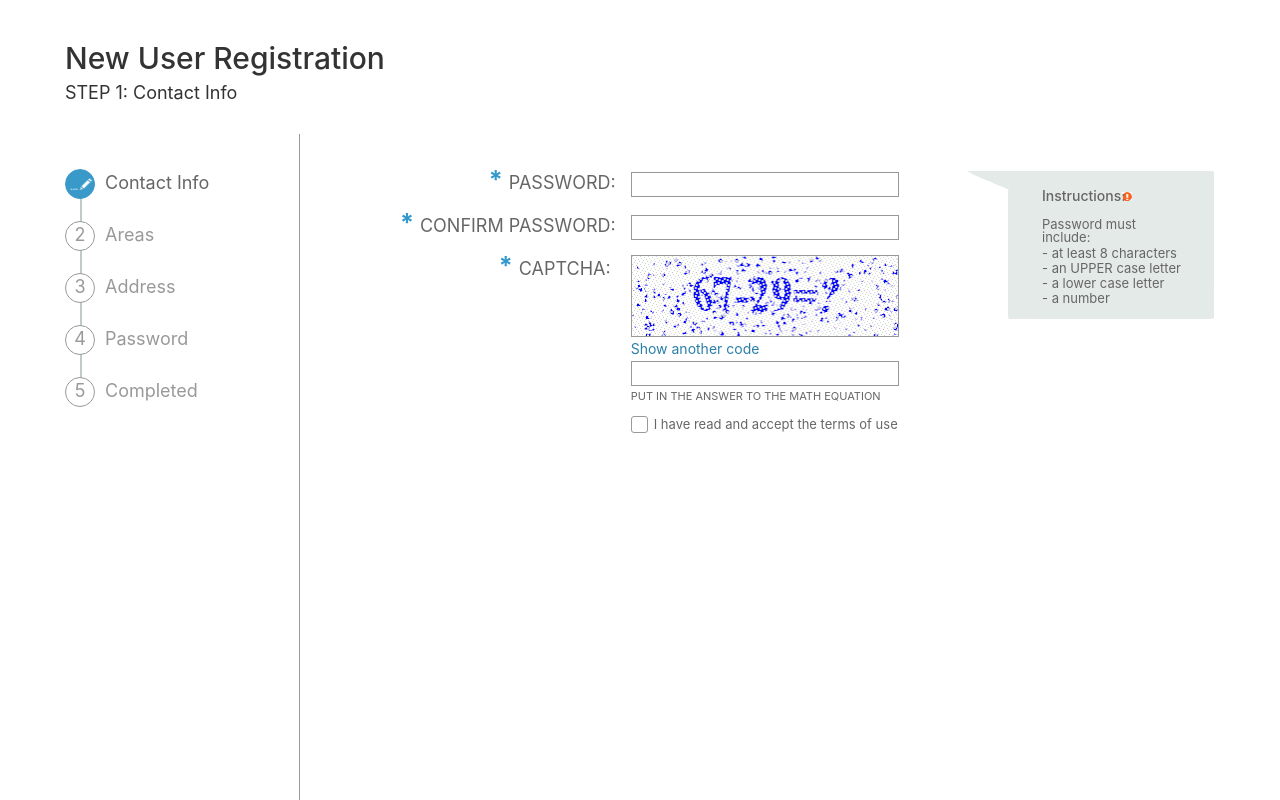
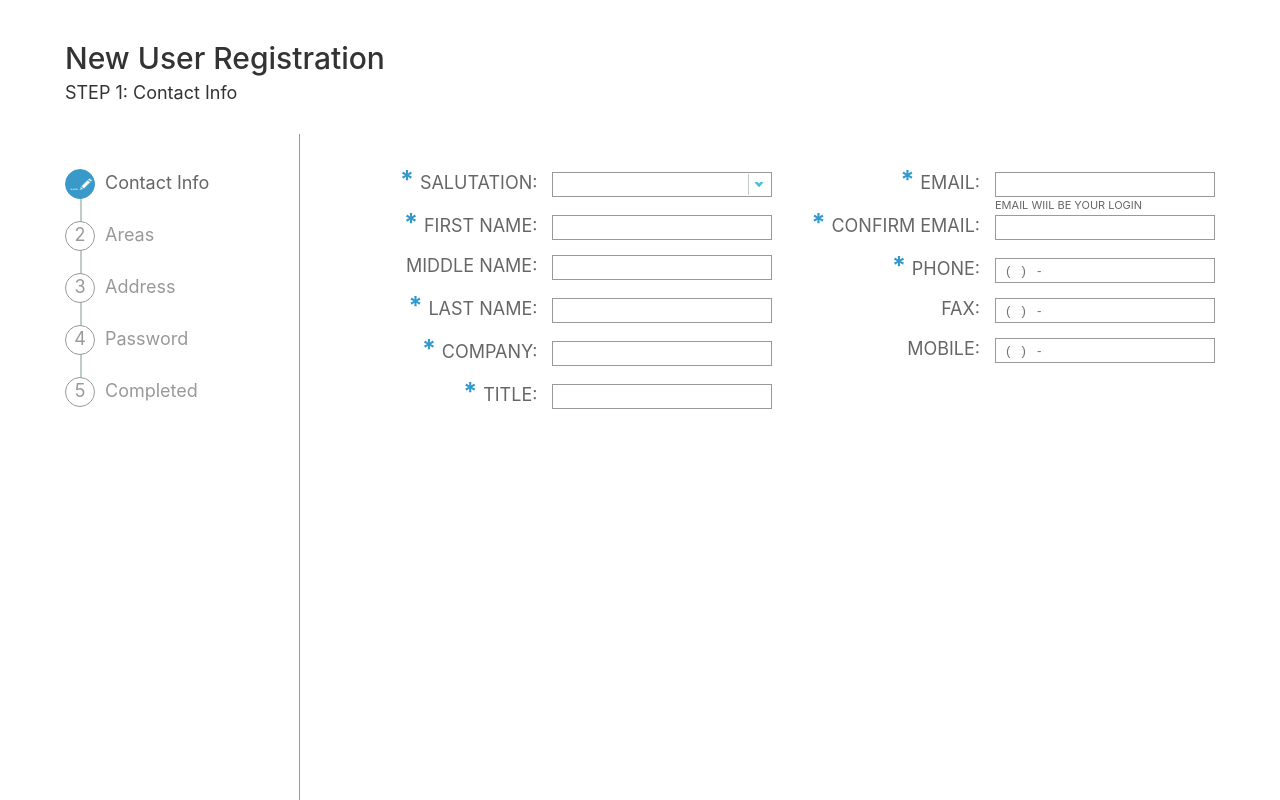
Before and after one commit to Mirum-cor/react-registration-wizard, a React (Create React App) app: page / in a window 1280 px wide. Shown: the top 800 px of the page. Built offline with nearby package versions, Linux system fonts and the light colour scheme.

Commit message:
feat: add fifth screen of form-filling component

```diff
--- a/src/components/FormFilling.css
+++ b/src/components/FormFilling.css
@@ -218,3 +218,17 @@ textarea {
 .password-instructions ul li:not(:last-of-type) {
   margin-bottom: 2px;
 }
+
+.fifth-screen {
+  padding-left: 70px;
+  flex-direction: column;
+  background: url(../done.jpg) no-repeat left center;
+}
+
+.fifth-screen h3 {
+  margin-bottom: 15px;
+}
+
+.fifth-screen span {
+  font-weight: 700;
+}
--- a/src/components/FormFilling.js
+++ b/src/components/FormFilling.js
@@ -7,7 +7,7 @@ export default class FormFilling extends Component {
   render() {
     return (
       <div className="form-filling">
-        <div className="first-screen hidden-screen">
+        <div className="first-screen">
           <form>
             <div className="field-form">
               <label htmlFor="salutation" className="required-field-sign">salutation:</label>
@@ -141,7 +141,7 @@ export default class FormFilling extends Component {
             </div>
           </form>
         </div>
-        <div className="fourth-screen">
+        <div className="fourth-screen hidden-screen">
           <form>
             <div className="field-form">
               <label htmlFor="password" className="required-field-sign">password:</label>
@@ -176,6 +176,10 @@ export default class FormFilling extends Component {
             </ul>
           </div>
         </div>
+        <div className="fifth-screen hidden-screen">
+          <h3>Thank you for registering!</h3>
+          <p>A registration confirmation email was sent to the email address provided. Your registration will be sent for approval and activation to the Administrator. <span>You will receive an email when your account is ready to use.</span></p>
+        </div>
       </div>
     )
   }
```
